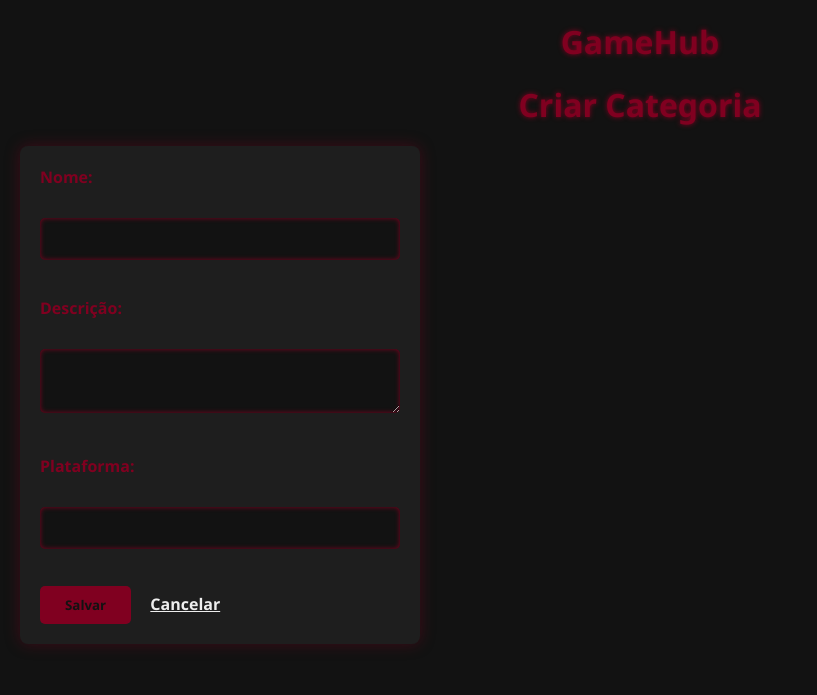
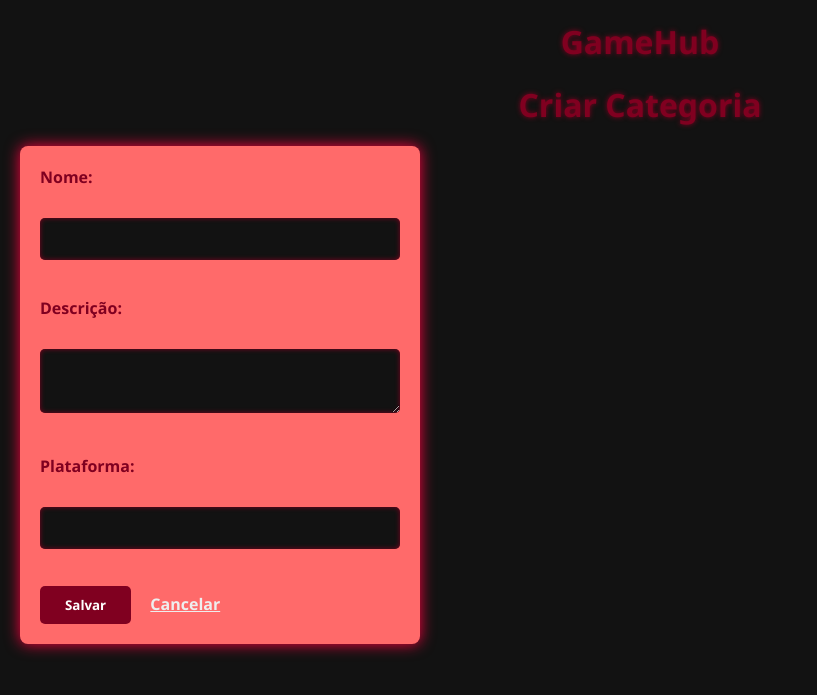
Before and after one commit to mavizinhaab/gamehub, a Flask app: page /categorias/novo in a window 1280 px wide. Shown: the top 695 px of the page, without its empty margins (0-817 px from the left). Run offline with Flask 3, Linux system fonts and the light colour scheme.

Commit message:
modifiquei os formularios e alguns detalhes extras de botões

```diff
--- a/app/static/styles.css
+++ b/app/static/styles.css
@@ -19,7 +19,7 @@
 }
 
 a {
-  color: #800020;
+  color: #f0174d;
   text-decoration: none;
   font-weight: 600;
   transition: color 0.3s ease;
@@ -38,6 +38,7 @@
   background-color: #1e1e1e;
   border-radius: 8px;
   overflow: hidden;
+
 }
 
 thead th {
@@ -75,10 +76,10 @@
 }
 
 form {
-  background-color: #1e1e1e;
+  background-color: #ff6a6a;
   padding: 20px;
   border-radius: 8px;
-  box-shadow: 0 0 15px rgba(128, 0, 32, 0.4);
+  box-shadow: 0 0 15px rgb(255, 0, 64);
   max-width: 400px;
   margin-bottom: 30px;
 }
@@ -108,7 +109,7 @@
   background-color: #800020;
   border: none;
   padding: 10px 25px;
-  color: #121212;
+  color: #ffffff;
   font-weight: 700;
   border-radius: 5px;
   cursor: crosshair;
```
